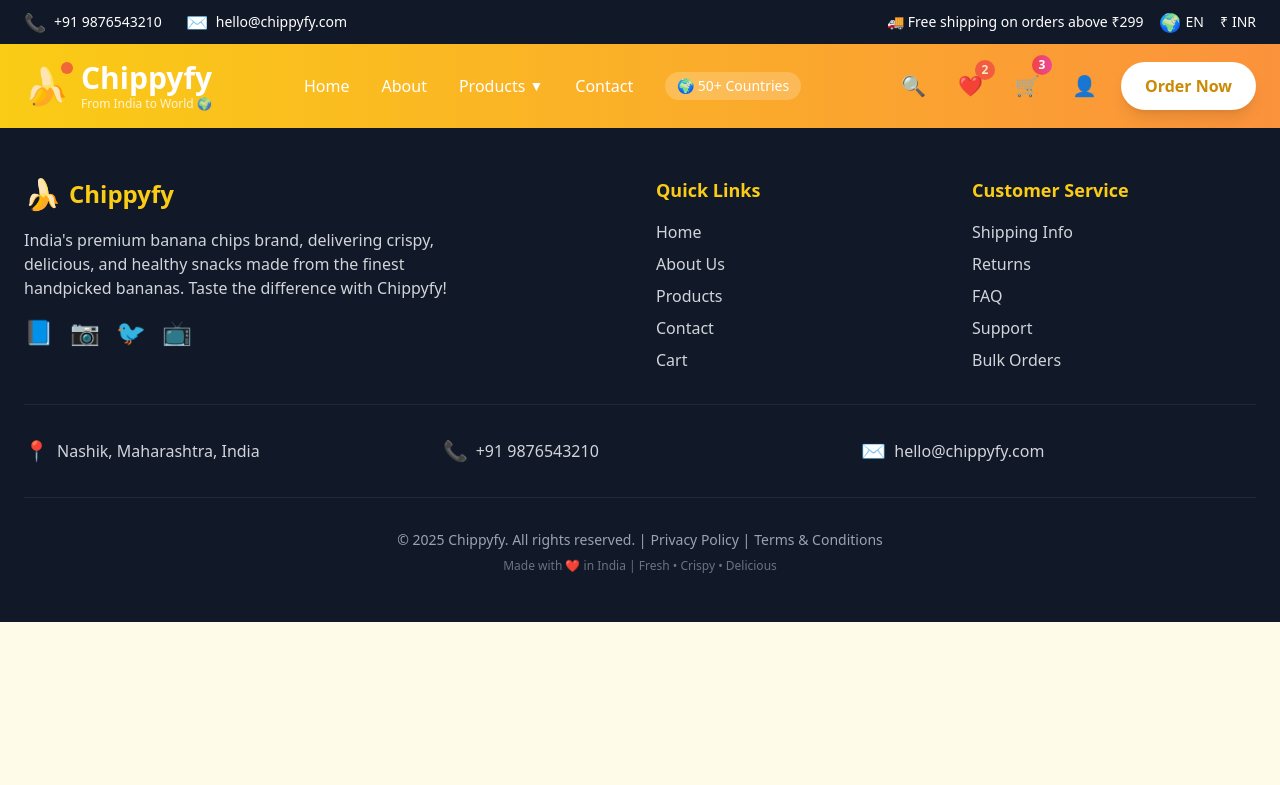
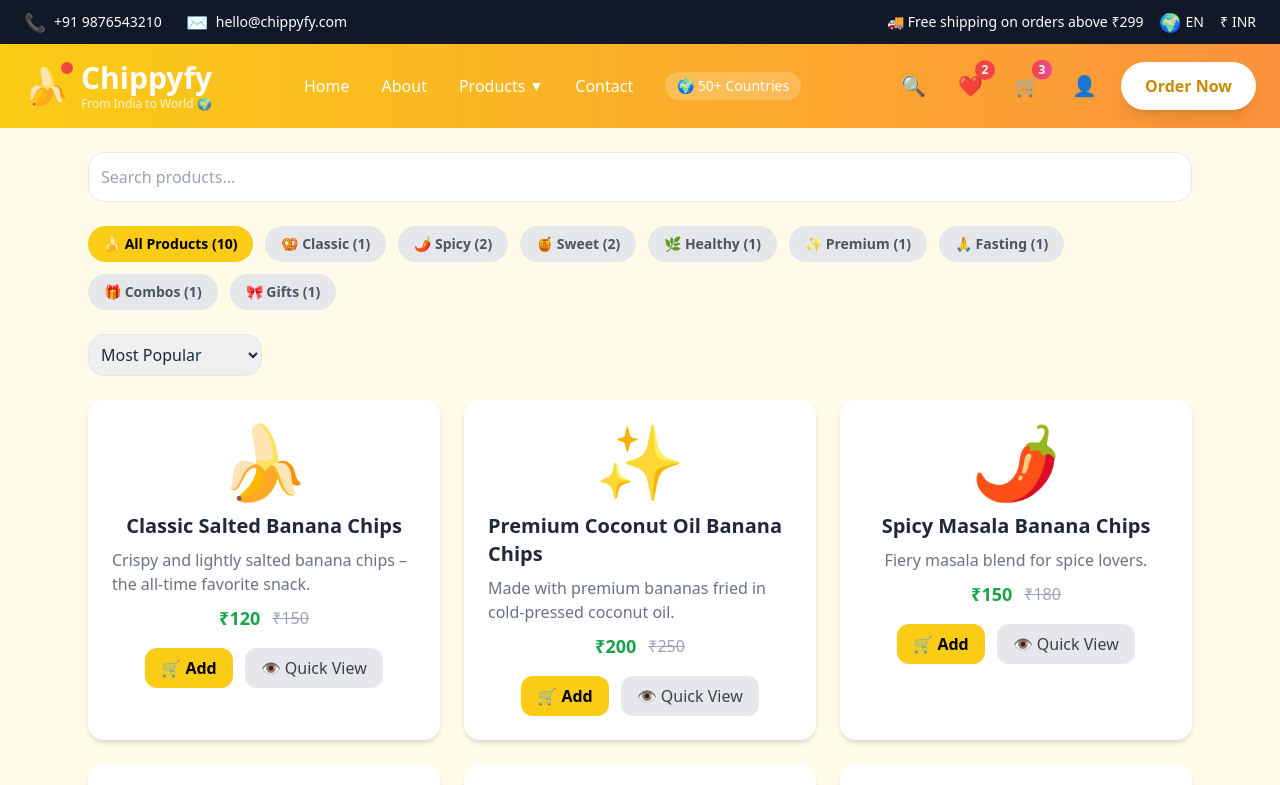
Before and after one commit to viralsparkconnect-hue/banana-chips-website, a Next.js app: page /products in a window 1280 px wide. Shown: the top 785 px of the page. Built offline with nearby package versions, Linux system fonts and the light colour scheme.

Commit message:
Update products.js

```diff
--- a/pages/products.js
+++ b/pages/products.js
@@ -16,9 +16,18 @@
   // 🛒 use global cart
   const { cart, addToCart } = useCart()
 
+  // ✅ full product list with emojis
   const products = [
-    // 👇 keep your full 10 products array as you pasted
-    // (not removed here for brevity)
+    { id: 1, name: "Classic Salted Banana Chips", category: "classic", price: 120, originalPrice: 150, emoji: "🍌", description: "Crispy and lightly salted banana chips – the all-time favorite snack.", rating: 4.5, reviews: 240, type: "thin", fasting_friendly: false },
+    { id: 2, name: "Spicy Masala Banana Chips", category: "spicy", price: 150, originalPrice: 180, emoji: "🌶️", description: "Fiery masala blend for spice lovers.", rating: 4.6, reviews: 190, type: "thick", fasting_friendly: false },
+    { id: 3, name: "Sweet Banana Chips", category: "sweet", price: 140, originalPrice: 160, emoji: "🍯", description: "Caramelized sweetness with natural banana flavor.", rating: 4.4, reviews: 150, type: "thin", fasting_friendly: false },
+    { id: 4, name: "Herbal Banana Chips", category: "healthy", price: 160, originalPrice: 190, emoji: "🌿", description: "Infused with herbs, a perfect guilt-free snack.", rating: 4.7, reviews: 120, type: "baked", fasting_friendly: false },
+    { id: 5, name: "Premium Coconut Oil Banana Chips", category: "premium", price: 200, originalPrice: 250, emoji: "✨", description: "Made with premium bananas fried in cold-pressed coconut oil.", rating: 4.8, reviews: 210, type: "vacuum_fried", fasting_friendly: false },
+    { id: 6, name: "Fasting Special Banana Chips", category: "fasting", price: 170, originalPrice: 200, emoji: "🙏", description: "Made with rock salt, perfect for fasting days.", rating: 4.6, reviews: 100, type: "thin", fasting_friendly: true },
+    { id: 7, name: "Combo Pack (Classic + Masala)", category: "combo", price: 250, originalPrice: 300, emoji: "🎁", description: "A value pack with Classic and Masala chips together.", rating: 4.9, reviews: 180, type: "thick", fasting_friendly: false },
+    { id: 8, name: "Gift Pack Banana Chips", category: "gift", price: 350, originalPrice: 400, emoji: "🎀", description: "Premium banana chips beautifully packed for gifting.", rating: 4.9, reviews: 90, type: "thick", fasting_friendly: false },
+    { id: 9, name: "Tangy Tomato Banana Chips", category: "spicy", price: 160, originalPrice: 190, emoji: "🍅", description: "Unique tomato tanginess blended with crispy banana.", rating: 4.3, reviews: 75, type: "thin", fasting_friendly: false },
+    { id: 10, name: "Chocolate Banana Chips", category: "sweet", price: 180, originalPrice: 220, emoji: "🍫", description: "Banana chips coated with rich chocolate layer.", rating: 4.5, reviews: 110, type: "baked", fasting_friendly: false },
   ]
 
   const categories = [
@@ -33,15 +42,6 @@
     { id: 'gift', name: 'Gifts', count: products.filter(p => p.category === 'gift').length, icon: '🎀' }
   ]
 
-  const filters = [
-    { id: 'all', name: 'All Types' },
-    { id: 'thin', name: 'Thin Cut' },
-    { id: 'thick', name: 'Thick Cut' },
-    { id: 'baked', name: 'Baked' },
-    { id: 'vacuum_fried', name: 'Vacuum Fried' },
-    { id: 'fasting_friendly', name: 'Fasting Friendly' }
-  ]
-
   const sortOptions = [
     { id: 'popular', name: 'Most Popular' },
     { id: 'price_low', name: 'Price: Low to High' },
@@ -50,40 +50,30 @@
     { id: 'newest', name: 'Newest First' }
   ]
 
+  // ✅ filtering & sorting logic
   const filteredProducts = products
     .filter(product => {
       const matchesCategory = selectedCategory === 'all' || product.category === selectedCategory
       const matchesSearch = product.name.toLowerCase().includes(searchTerm.toLowerCase())
-      const matchesFilter =
-        filterBy === 'all' ||
-        product.type === filterBy ||
-        (filterBy === 'fasting_friendly' && product.fasting_friendly)
-      return matchesCategory && matchesSearch && matchesFilter
+      return matchesCategory && matchesSearch
     })
     .sort((a, b) => {
       switch (sortBy) {
-        case 'price_low':
-          return a.price - b.price
-        case 'price_high':
-          return b.price - a.price
-        case 'rating':
-          return b.rating - a.rating
-        case 'newest':
-          return b.id - a.id
-        default:
-          return b.reviews - a.reviews
+        case 'price_low': return a.price - b.price
+        case 'price_high': return b.price - a.price
+        case 'rating': return b.rating - a.rating
+        case 'newest': return b.id - a.id
+        default: return b.reviews - a.reviews
       }
     })
 
   const toggleFavorite = (productId) => {
     setFavorites(prev =>
-      prev.includes(productId)
-        ? prev.filter(id => id !== productId)
-        : [...prev, productId]
+      prev.includes(productId) ? prev.filter(id => id !== productId) : [...prev, productId]
     )
   }
 
-  // 🟢 Quick View Modal (unchanged, except using global addToCart)
+  // ✅ Quick View Modal
   const QuickViewModal = ({ product, onClose }) => (
     <div className="fixed inset-0 bg-black bg-opacity-60 backdrop-blur-sm flex items-center justify-center z-50 p-4">
       <div className="bg-white rounded-3xl max-w-4xl w-full max-h-[90vh] overflow-y-auto shadow-2xl">
@@ -92,11 +82,8 @@
             <h2 className="text-3xl font-bold text-gray-800">Quick View</h2>
             <button onClick={onClose} className="text-gray-400 hover:text-gray-600 text-3xl font-bold">×</button>
           </div>
-
           <div className="grid lg:grid-cols-2 gap-8">
-            <div className="text-center">
-              <div className="text-9xl mb-6">{product.emoji}</div>
-            </div>
+            <div className="text-center"><div className="text-9xl mb-6">{product.emoji}</div></div>
             <div>
               <h3 className="text-3xl font-bold text-gray-800 mb-4">{product.name}</h3>
               <p className="text-gray-600 mb-6">{product.description}</p>
@@ -105,20 +92,10 @@
                 <span className="text-2xl text-gray-400 line-through">₹{product.originalPrice}</span>
               </div>
               <div className="flex gap-4">
-                <button
-                  onClick={() => { addToCart(product); onClose() }}
-                  className="flex-1 bg-yellow-400 text-black font-bold py-4 px-8 rounded-2xl"
-                >
+                <button onClick={() => { addToCart(product); onClose() }} className="flex-1 bg-yellow-400 text-black font-bold py-4 px-8 rounded-2xl">
                   🛒 Add to Cart
                 </button>
-                <button
-                  onClick={() => toggleFavorite(product.id)}
-                  className={`p-4 rounded-2xl border-2 ${favorites.includes(product.id)
-                      ? 'border-red-500 bg-red-50 text-red-500'
-                      : 'border-gray-300 text-gray-600'}`}
-                >
-                  ❤️
-                </button>
+                <button onClick={() => toggleFavorite(product.id)} className={`p-4 rounded-2xl border-2 ${favorites.includes(product.id) ? 'border-red-500 bg-red-50 text-red-500' : 'border-gray-300 text-gray-600'}`}>❤️</button>
               </div>
             </div>
           </div>
@@ -131,15 +108,48 @@
     <>
       <Navbar />
 
-      {/* 👇 keep your full UI code for hero, filters, grid, etc.
-          Just replace "addToCart(product)" with the global one */}
+      {/* 🔍 Search & Filters */}
+      <div className="p-6 max-w-6xl mx-auto">
+        <input type="text" placeholder="Search products..." value={searchTerm} onChange={(e) => setSearchTerm(e.target.value)} className="w-full p-3 border rounded-2xl mb-6" />
 
-      {/* Cart Badge using global cart */}
+        <div className="flex gap-3 flex-wrap mb-6">
+          {categories.map(cat => (
+            <button key={cat.id} onClick={() => setSelectedCategory(cat.id)} className={`px-4 py-2 rounded-full text-sm font-bold ${selectedCategory === cat.id ? 'bg-yellow-400 text-black' : 'bg-gray-200 text-gray-600'}`}>
+              {cat.icon} {cat.name} ({cat.count})
+            </button>
+          ))}
+        </div>
+
+        <select value={sortBy} onChange={(e) => setSortBy(e.target.value)} className="p-2 border rounded-2xl mb-6">
+          {sortOptions.map(opt => <option key={opt.id} value={opt.id}>{opt.name}</option>)}
+        </select>
+
+        {/* 🟨 Product Grid */}
+        <div className={`grid ${viewMode === 'grid' ? 'grid-cols-1 sm:grid-cols-2 lg:grid-cols-3' : 'grid-cols-1'} gap-6`}>
+          {filteredProducts.map(product => (
+            <div key={product.id} className="bg-white rounded-2xl shadow-md p-6 flex flex-col items-center">
+              <div className="text-7xl mb-4">{product.emoji}</div>
+              <h3 className="text-xl font-bold mb-2">{product.name}</h3>
+              <p className="text-gray-500 mb-2">{product.description}</p>
+              <div className="flex gap-3 items-center mb-4">
+                <span className="text-lg font-bold text-green-600">₹{product.price}</span>
+                <span className="text-gray-400 line-through">₹{product.originalPrice}</span>
+              </div>
+              <div className="flex gap-3">
+                <button onClick={() => addToCart(product)} className="bg-yellow-400 text-black font-bold px-4 py-2 rounded-xl">🛒 Add</button>
+                <button onClick={() => setShowQuickView(product)} className="bg-gray-200 text-gray-700 px-4 py-2 rounded-xl">👁 Quick View</button>
+              </div>
+            </div>
+          ))}
+        </div>
+      </div>
+
+      {/* 🛒 Floating Cart Badge */}
       {cart.length > 0 && (
         <div className="fixed bottom-6 right-6 z-40">
           <div className="bg-yellow-400 text-black p-4 rounded-2xl shadow-2xl flex items-center gap-3">
             <span className="text-2xl">🛒</span>
-            <span className="font-bold">{cart.length} items in cart</span>
+            <span className="font-bold">{cart.length} items</span>
             <span className="bg-white bg-opacity-30 px-3 py-1 rounded-full text-sm font-bold">
               ₹{cart.reduce((sum, item) => sum + item.price * item.quantity, 0)}
             </span>
@@ -148,9 +158,7 @@
       )}
 
       {/* Quick View Modal */}
-      {showQuickView && (
-        <QuickViewModal product={showQuickView} onClose={() => setShowQuickView(null)} />
-      )}
+      {showQuickView && <QuickViewModal product={showQuickView} onClose={() => setShowQuickView(null)} />}
 
       <Footer />
     </>
```
